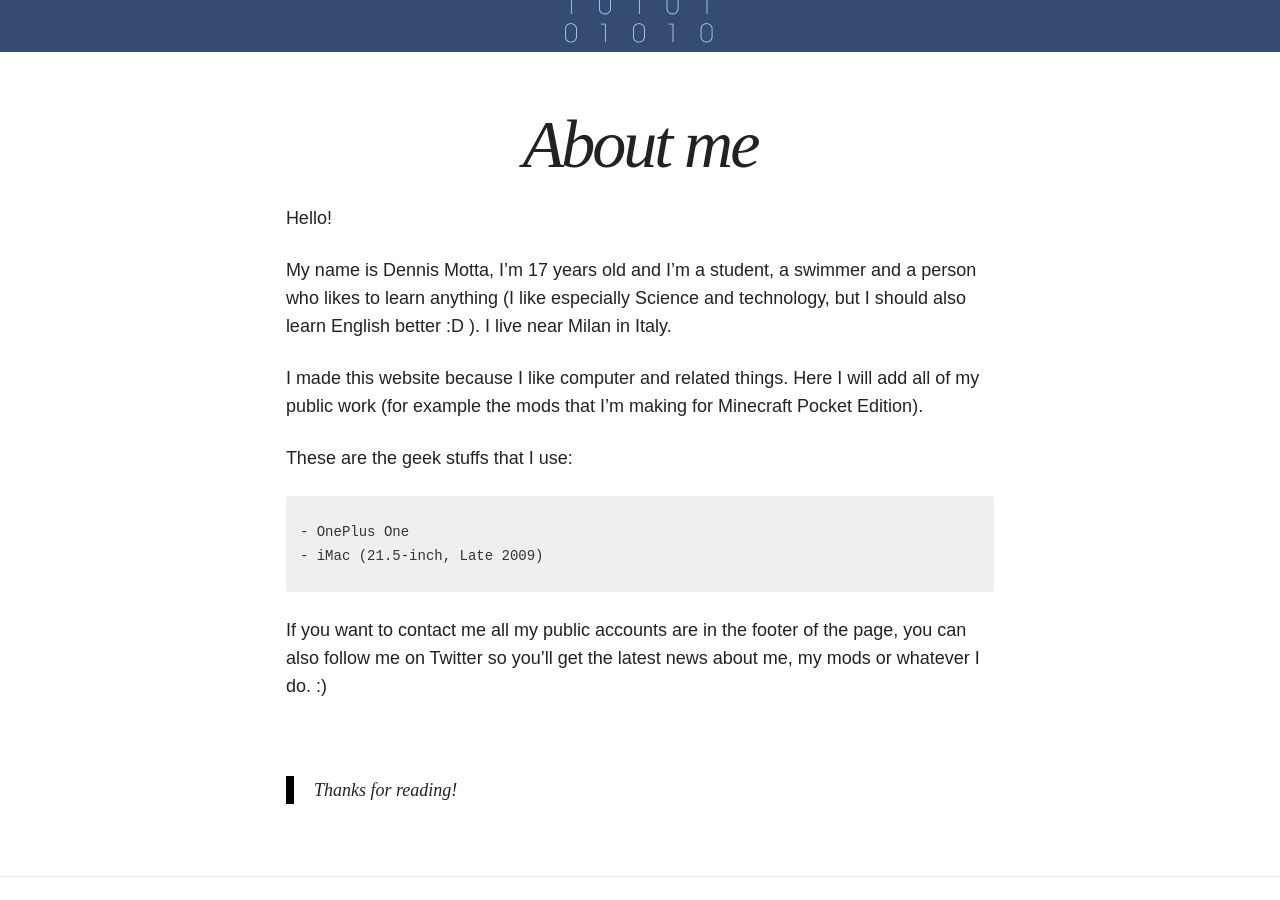
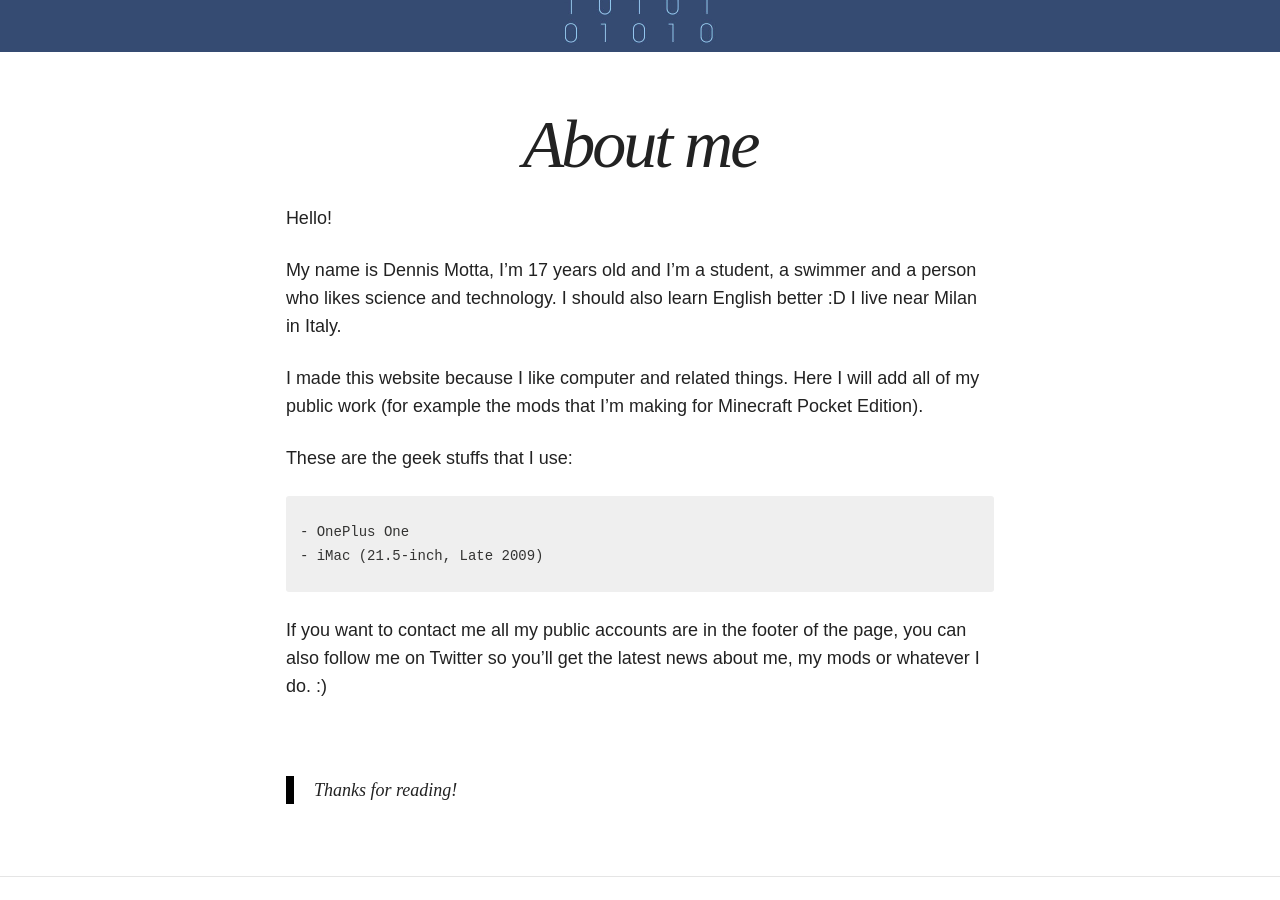
Before and after one commit to Desno365/Desno365.github.io, a Jekyll site: the page built from about/index.md, in a window 1280 px wide and 900 px high, scrolled down 739 px. Built offline with Jekyll 4.4.1, drawn with Linux system fonts in a browser that asks for light colours; nearby versions of some CDN libraries.

Commit message:
Change in about me

```diff
--- a/about/index.md
+++ b/about/index.md
@@ -8,7 +8,7 @@ image:
 
 Hello!
 
-My name is Dennis Motta, I’m 17 years old and I'm a student, a swimmer and a person who likes to learn anything (I like especially Science and technology, but I should also learn English better :D ).
+My name is Dennis Motta, I’m 17 years old and I'm a student, a swimmer and a person who likes science and technology. I should also learn English better :D
 I live near Milan in Italy.
 
 I made this website because I like computer and related things. Here I will add all of my public work (for example the mods that I'm making for Minecraft Pocket Edition).
```
